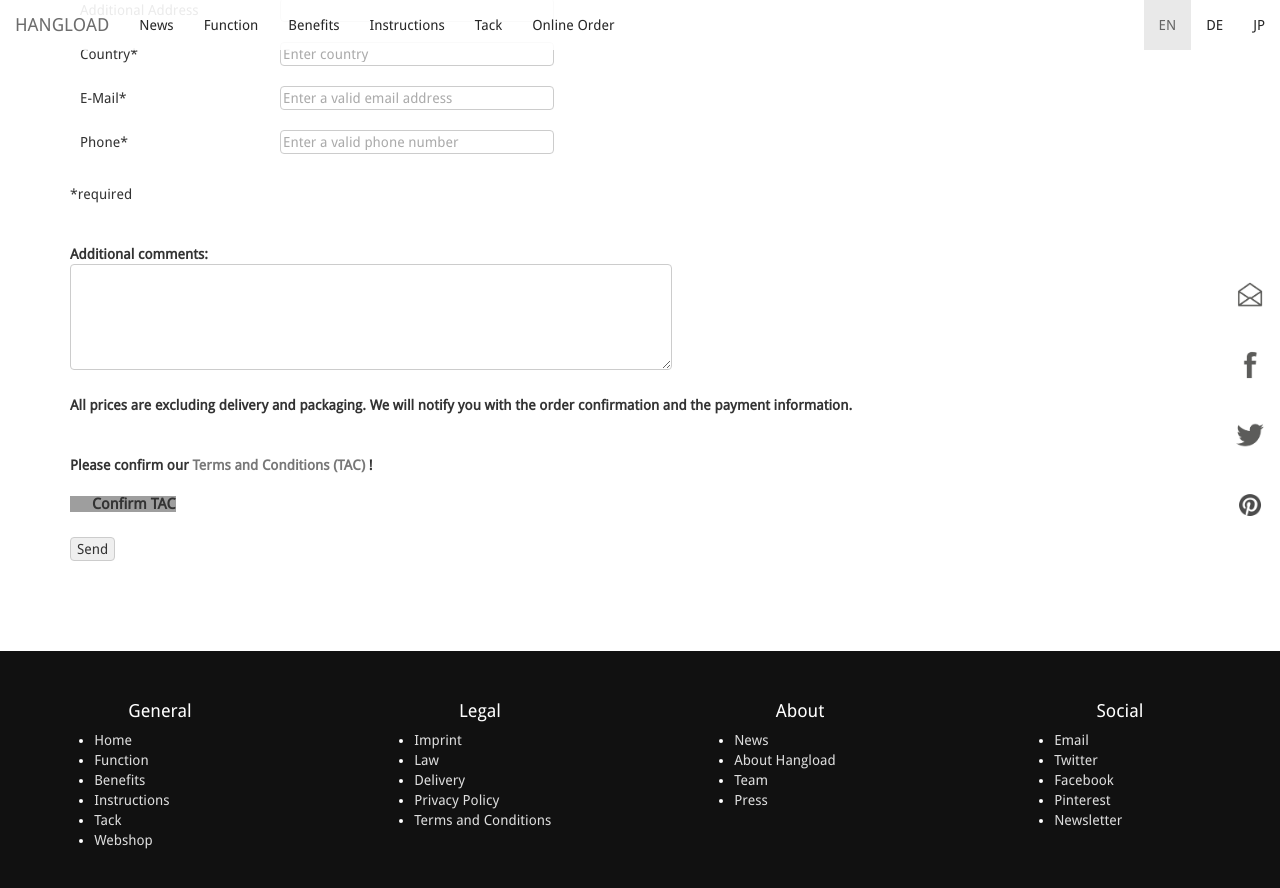
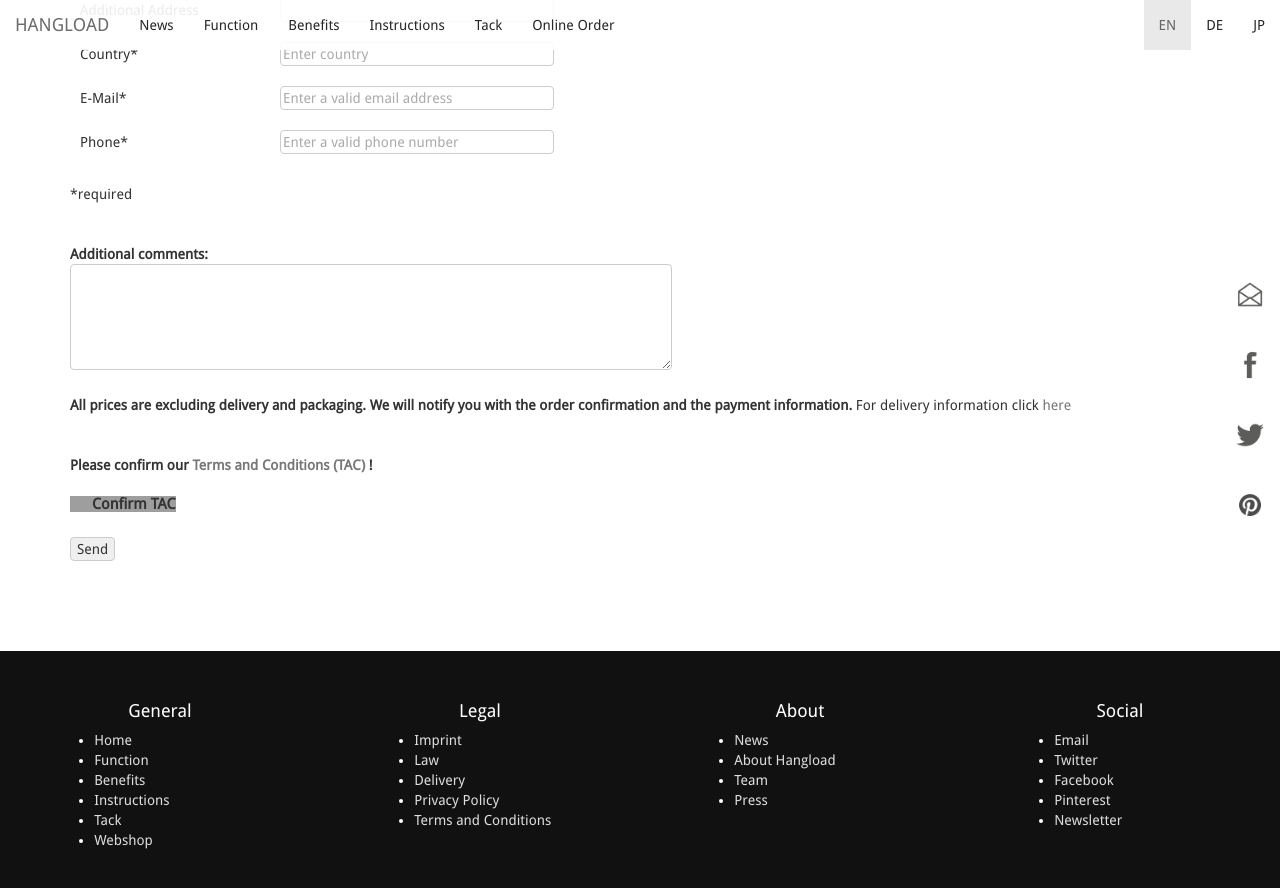
Before and after one commit to bodokaiser/hangload.com, a Jekyll site: the page built from webshop/index.html, in a window 1280 px wide and 900 px high, scrolled down 3171 px. Shown: the top 888 px of the window. Built offline with Jekyll 4.4.1, drawn with Linux system fonts in a browser that asks for light colours; nearby versions of some CDN libraries; library files that are not in the unit come from our copies; Markdown is read by kramdown in place of the engine named in the settings; grey boxes are pictures that could not be loaded.

Commit message:
Update index.html

```diff
--- a/webshop/index.html
+++ b/webshop/index.html
@@ -399,6 +399,7 @@ For more information open this <a href="/images/webshop/product info sheet stain
 	<br>
 	<strong> All prices are excluding delivery and packaging. We will notify you with the order
 	confirmation and the payment information. </strong>
+	For delivery information click <a target="_blank" href="/delivery/#delivery"> here </a>
 	<br>
 	<br>
 	<br>
```
